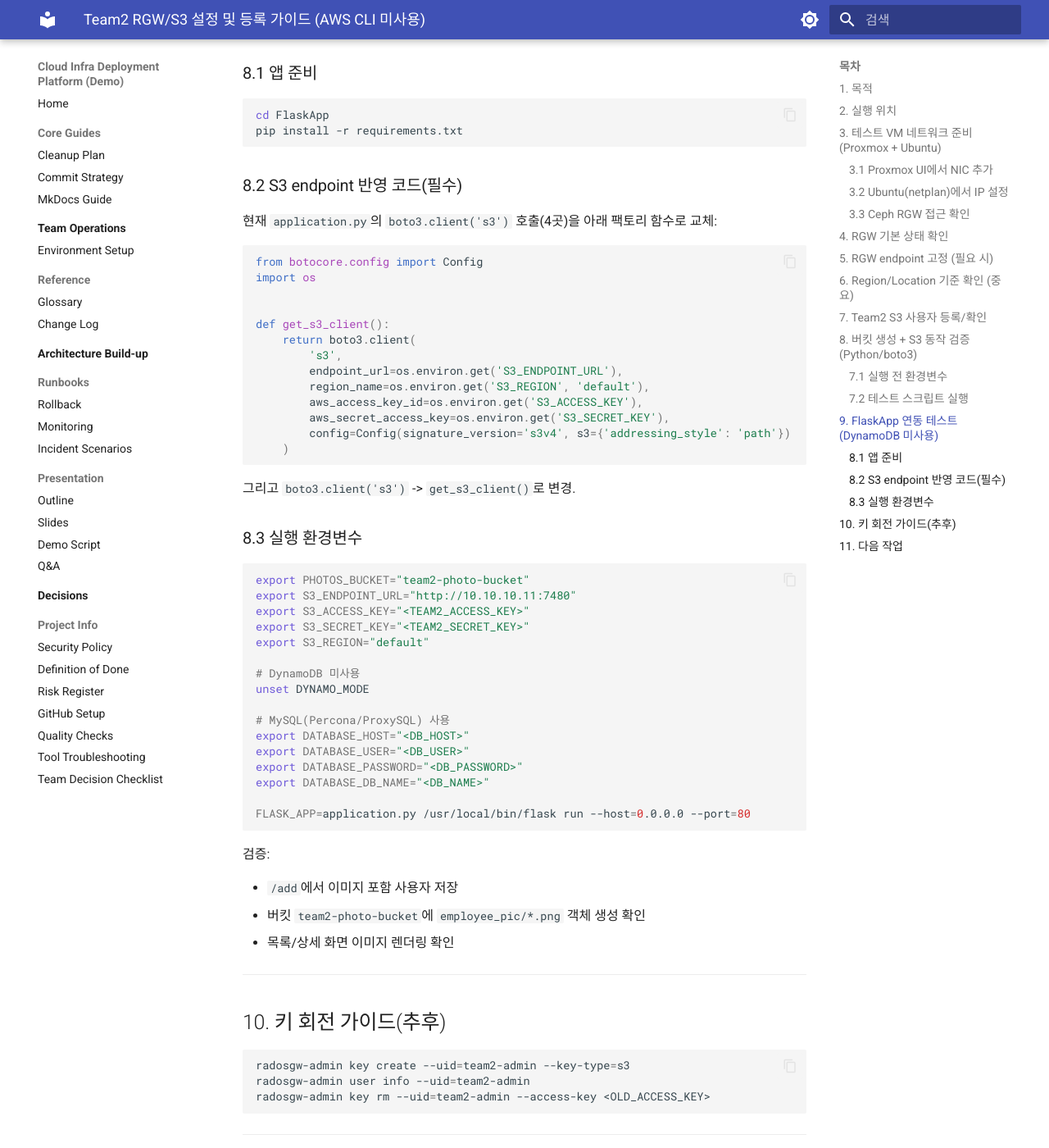
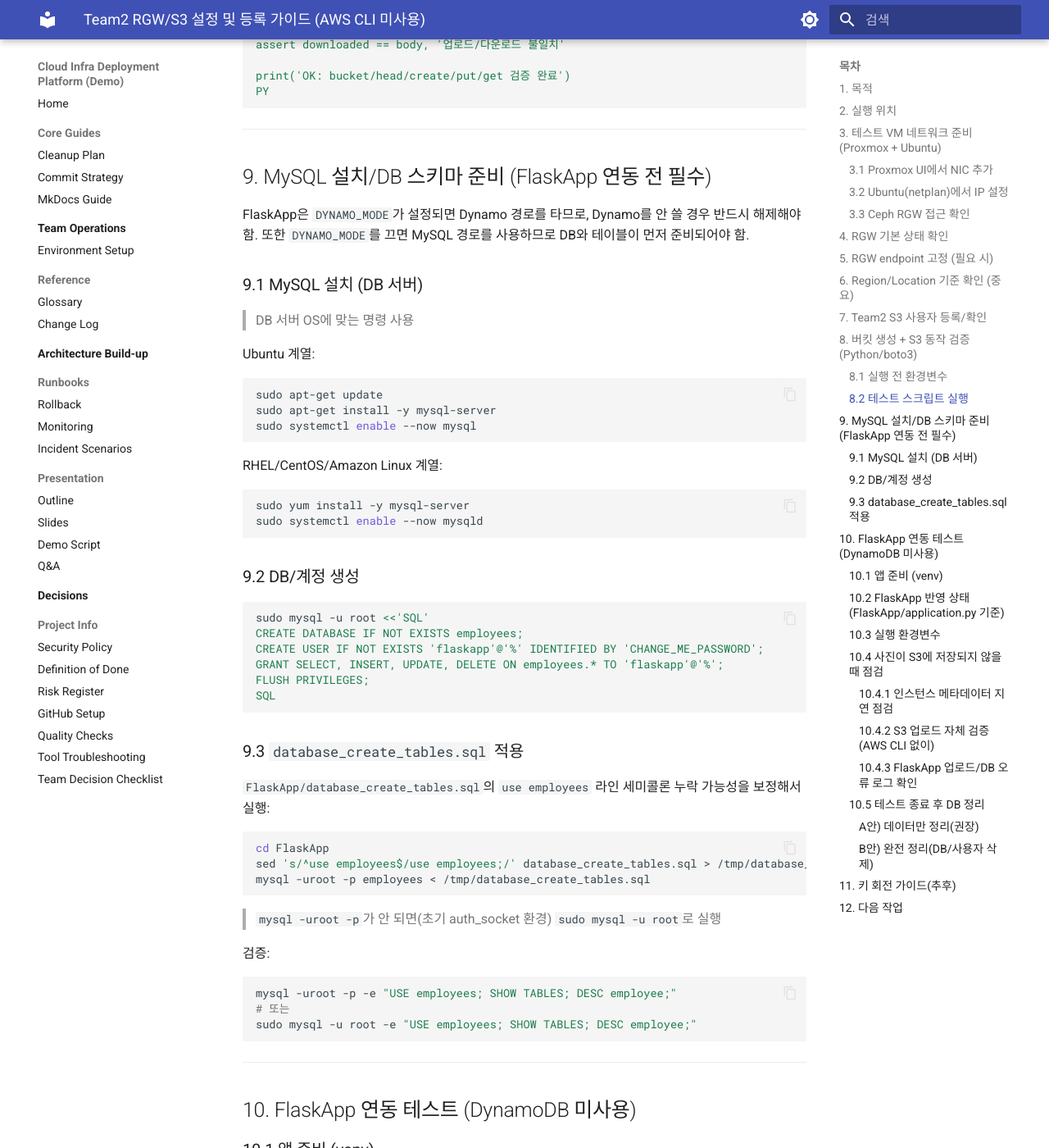
Before and after one commit to KosaCloudTeam2/infra-platform, an MkDocs documentation site: the page built from docs/architecture/build-up/_workspace/db_storage/04_rgw_s3_team2_guide.md, in a window 1280 px wide and 1400 px high, scrolled down 4931 px. Shown: the whole window at 82% size. Built offline with MkDocs 1.6.1 and Material for MkDocs 9.7.7, drawn with Linux system fonts in a browser that asks for light colours; some of the changed text lies outside the part shown.

Commit message:
docs: s3 사용 절차 문서 수정, 검증 완료, python 라인 검증 제한 완화

````diff
--- a/docs/architecture/build-up/_workspace/db_storage/04_rgw_s3_team2_guide.md
+++ b/docs/architecture/build-up/_workspace/db_storage/04_rgw_s3_team2_guide.md
@@ -165,7 +165,7 @@
 
 ## 8. 버킷 생성 + S3 동작 검증 (Python/boto3)
 
-### 7.1 실행 전 환경변수
+### 8.1 실행 전 환경변수
 
 ```bash
 export S3_ENDPOINT_URL="http://10.10.10.11:7480"
@@ -176,10 +176,22 @@
 export BUCKET="team2-photo-bucket"
 ```
 
-### 7.2 테스트 스크립트 실행
+### 8.2 테스트 스크립트 실행
+
+Ubuntu의 `externally-managed-environment`(PEP 668) 오류를 피하기 위해 가상환경(venv)에서 실행함.
 
 ```bash
-python3 - <<'PY'
+sudo apt update
+sudo apt install -y python3-venv python3-full
+
+cd ~/testS3/FlaskApp
+python3 -m venv .venv
+source .venv/bin/activate
+
+python -m pip install --upgrade pip
+python -m pip install boto3 botocore
+
+python - <<'PY'
 import os, datetime
 import boto3
 from botocore.config import Config
@@ -228,41 +240,97 @@
 
 ---
 
-## 9. FlaskApp 연동 테스트 (DynamoDB 미사용)
+## 9. MySQL 설치/DB 스키마 준비 (FlaskApp 연동 전 필수)
 
 FlaskApp은 `DYNAMO_MODE`가 설정되면 Dynamo 경로를 타므로, Dynamo를 안 쓸 경우 반드시 해제해야 함.
-또한 `DYNAMO_MODE`를 끄면 MySQL 경로를 사용하므로 `DATABASE_*` 값이 필요함.
+또한 `DYNAMO_MODE`를 끄면 MySQL 경로를 사용하므로 DB와 테이블이 먼저 준비되어야 함.
 
-### 8.1 앱 준비
+### 9.1 MySQL 설치 (DB 서버)
+
+> DB 서버 OS에 맞는 명령 사용
+
+Ubuntu 계열:
+
+```bash
+sudo apt-get update
+sudo apt-get install -y mysql-server
+sudo systemctl enable --now mysql
+```
+
+RHEL/CentOS/Amazon Linux 계열:
+
+```bash
+sudo yum install -y mysql-server
+sudo systemctl enable --now mysqld
+```
+
+### 9.2 DB/계정 생성
+
+```bash
+sudo mysql -u root <<'SQL'
+CREATE DATABASE IF NOT EXISTS employees;
+CREATE USER IF NOT EXISTS 'flaskapp'@'%' IDENTIFIED BY 'CHANGE_ME_PASSWORD';
+GRANT SELECT, INSERT, UPDATE, DELETE ON employees.* TO 'flaskapp'@'%';
+FLUSH PRIVILEGES;
+SQL
+```
+
+### 9.3 `database_create_tables.sql` 적용
+
+`FlaskApp/database_create_tables.sql`의 `use employees` 라인 세미콜론 누락 가능성을 보정해서 실행:
 
 ```bash
 cd FlaskApp
-pip install -r requirements.txt
+sed 's/^use employees$/use employees;/' database_create_tables.sql > /tmp/database_create_tables.sql
+mysql -uroot -p employees < /tmp/database_create_tables.sql
 ```
 
-### 8.2 S3 endpoint 반영 코드(필수)
+> `mysql -uroot -p`가 안 되면(초기 auth_socket 환경) `sudo mysql -u root`로 실행
 
-현재 `application.py`의 `boto3.client('s3')` 호출(4곳)을 아래 팩토리 함수로 교체:
+검증:
 
-```python
-from botocore.config import Config
-import os
-
-
-def get_s3_client():
-    return boto3.client(
-        's3',
-        endpoint_url=os.environ.get('S3_ENDPOINT_URL'),
-        region_name=os.environ.get('S3_REGION', 'default'),
-        aws_access_key_id=os.environ.get('S3_ACCESS_KEY'),
-        aws_secret_access_key=os.environ.get('S3_SECRET_KEY'),
-        config=Config(signature_version='s3v4', s3={'addressing_style': 'path'})
-    )
+```bash
+mysql -uroot -p -e "USE employees; SHOW TABLES; DESC employee;"
+# 또는
+sudo mysql -u root -e "USE employees; SHOW TABLES; DESC employee;"
 ```
 
-그리고 `boto3.client('s3')` -> `get_s3_client()`로 변경.
+---
 
-### 8.3 실행 환경변수
+## 10. FlaskApp 연동 테스트 (DynamoDB 미사용)
+
+### 10.1 앱 준비 (venv)
+
+```bash
+cd ~/testS3/FlaskApp
+python3 -m venv .venv
+source .venv/bin/activate
+
+python -m pip install --upgrade pip
+python -m pip install -r requirements.txt
+```
+
+> venv 활성화 확인: 프롬프트 앞에 `(.venv)` 표시
+
+### 10.2 FlaskApp 반영 상태 (`FlaskApp/application.py` 기준)
+
+현재 파일 기준으로 아래 항목은 **이미 반영됨**.
+
+- `get_s3_client()` 사용 (`S3_ENDPOINT_URL`, `S3_REGION`, `S3_ACCESS_KEY`, `S3_SECRET_KEY`)
+- `/save` 업로드 경로에서 S3 업로드 실패 시 로그 출력 + 예외 발생
+- presigned URL 직접 노출 대신 `/photo/<employee_id>` 프록시 라우트 사용
+- 목록/상세 템플릿에서 `employee.photo_url` 사용
+- 인스턴스 메타데이터 요청 timeout 적용 (`timeout=1`)
+
+빠른 확인 명령:
+
+```bash
+rg -n "def get_s3_client|@application.route\(\"/photo|S3 upload failed|timeout=1" FlaskApp/application.py
+```
+
+> 반영 코드 참조: `FlaskApp/application.py`
+
+### 10.3 실행 환경변수
 
 ```bash
 export PHOTOS_BUCKET="team2-photo-bucket"
@@ -274,24 +342,118 @@
 # DynamoDB 미사용
 unset DYNAMO_MODE
 
-# MySQL(Percona/ProxySQL) 사용
-export DATABASE_HOST="<DB_HOST>"
-export DATABASE_USER="<DB_USER>"
-export DATABASE_PASSWORD="<DB_PASSWORD>"
-export DATABASE_DB_NAME="<DB_NAME>"
+# MySQL 사용
+export DATABASE_HOST="127.0.0.1"
+export DATABASE_USER="flaskapp"
+export DATABASE_PASSWORD="CHANGE_ME_PASSWORD"
+export DATABASE_DB_NAME="employees"
 
-FLASK_APP=application.py /usr/local/bin/flask run --host=0.0.0.0 --port=80
+FLASK_APP=application.py python -m flask run --host=0.0.0.0 --port=5000
 ```
+
+> venv 비활성화: `deactivate`
 
 검증:
 
 - `/add`에서 이미지 포함 사용자 저장
 - 버킷 `team2-photo-bucket`에 `employee_pic/*.png` 객체 생성 확인
 - 목록/상세 화면 이미지 렌더링 확인
+- DB `employees.employee` 테이블에 row 증가 확인
+
+### 10.4 사진이 S3에 저장되지 않을 때 점검
+
+관찰 포인트:
+
+- `No exif data` 로그는 `util.py`의 EXIF 미존재 안내로, 오류가 아니라 정상 로그임.
+- 현재 코드에서는 `except: pass`가 아니라 `S3 upload failed:` 로그를 출력하고 예외를 발생시킴.
+  따라서 업로드 실패 시 Flask 터미널에서 원인을 직접 확인 가능함.
+
+#### 10.4.1 인스턴스 메타데이터 지연 점검
+
+`application.py`에 `timeout=1`이 이미 반영되어 있어야 함.
+
+```bash
+rg -n "dynamic/instance-identity/document|timeout=1" FlaskApp/application.py
+```
+
+#### 10.4.2 S3 업로드 자체 검증 (AWS CLI 없이)
+
+```bash
+source .venv/bin/activate
+python - <<'PY'
+import os
+import boto3
+from botocore.config import Config
+
+s3 = boto3.client(
+  's3',
+  endpoint_url=os.environ['S3_ENDPOINT_URL'],
+  region_name=os.environ.get('S3_REGION','default'),
+  aws_access_key_id=os.environ['S3_ACCESS_KEY'],
+  aws_secret_access_key=os.environ['S3_SECRET_KEY'],
+  config=Config(signature_version='s3v4', s3={'addressing_style':'path'})
+)
+
+bucket=os.environ.get('PHOTOS_BUCKET','team2-photo-bucket')
+resp=s3.list_objects_v2(Bucket=bucket, Prefix='employee_pic/')
+print('object_count=', resp.get('KeyCount', 0))
+for o in resp.get('Contents', [])[:10]:
+    print(o['Key'])
+PY
+```
+
+#### 10.4.3 FlaskApp 업로드/DB 오류 로그 확인
+
+`/save` 요청 후 Flask 터미널에서 아래 로그를 확인:
+
+- `S3 upload failed: ...`
+- `DB write failed: ...`
+
+둘 다 없고 `POST /save 302`가 찍히면 업로드/DB 저장은 성공한 상태임.
+
+### 10.5 테스트 종료 후 DB 정리
+
+DB를 테스트 전용으로만 썼다면 아래 방식 중 하나로 정리함.
+
+#### A안) 데이터만 정리(권장)
+
+```bash
+mysql -uroot -p -e "USE employees; TRUNCATE TABLE employee;"
+mysql -uroot -p -e "USE employees; SELECT COUNT(*) AS remaining_rows FROM employee;"
+# 또는
+sudo mysql -u root -e "USE employees; TRUNCATE TABLE employee;"
+sudo mysql -u root -e "USE employees; SELECT COUNT(*) AS remaining_rows FROM employee;"
+```
+
+#### B안) 완전 정리(DB/사용자 삭제)
+
+```bash
+mysql -uroot -p <<'SQL'
+DROP DATABASE IF EXISTS employees;
+DROP USER IF EXISTS 'flaskapp'@'%';
+FLUSH PRIVILEGES;
+SQL
+# 또는
+sudo mysql -u root <<'SQL'
+DROP DATABASE IF EXISTS employees;
+DROP USER IF EXISTS 'flaskapp'@'%';
+FLUSH PRIVILEGES;
+SQL
+```
+
+검증:
+
+```bash
+mysql -uroot -p -e "SHOW DATABASES LIKE 'employees';"
+mysql -uroot -p -e "SELECT user, host FROM mysql.user WHERE user='flaskapp';"
+```
+
+> 주의: B안 실행 후에는 FlaskApp이 즉시 DB 접속 불가 상태가 되므로, 재테스트 시 9장(DB/테이블
+> 생성)부터 다시 수행해야 함.
 
 ---
 
-## 10. 키 회전 가이드(추후)
+## 11. 키 회전 가이드(추후)
 
 ```bash
 radosgw-admin key create --uid=team2-admin --key-type=s3
@@ -301,7 +463,7 @@
 
 ---
 
-## 11. 다음 작업
+## 12. 다음 작업
 
 1. endpoint 고정 결과 캡처/기록
 2. `api_name` 기준(region/location) 팀 표준값 확정
--- a/pyproject.toml
+++ b/pyproject.toml
@@ -16,7 +16,7 @@
 ]
 
 [tool.ruff]
-line-length = 100
+line-length = 150
 target-version = "py311"
 
 [tool.ruff.lint]
````
Also changed, not shown: 1 other file.
